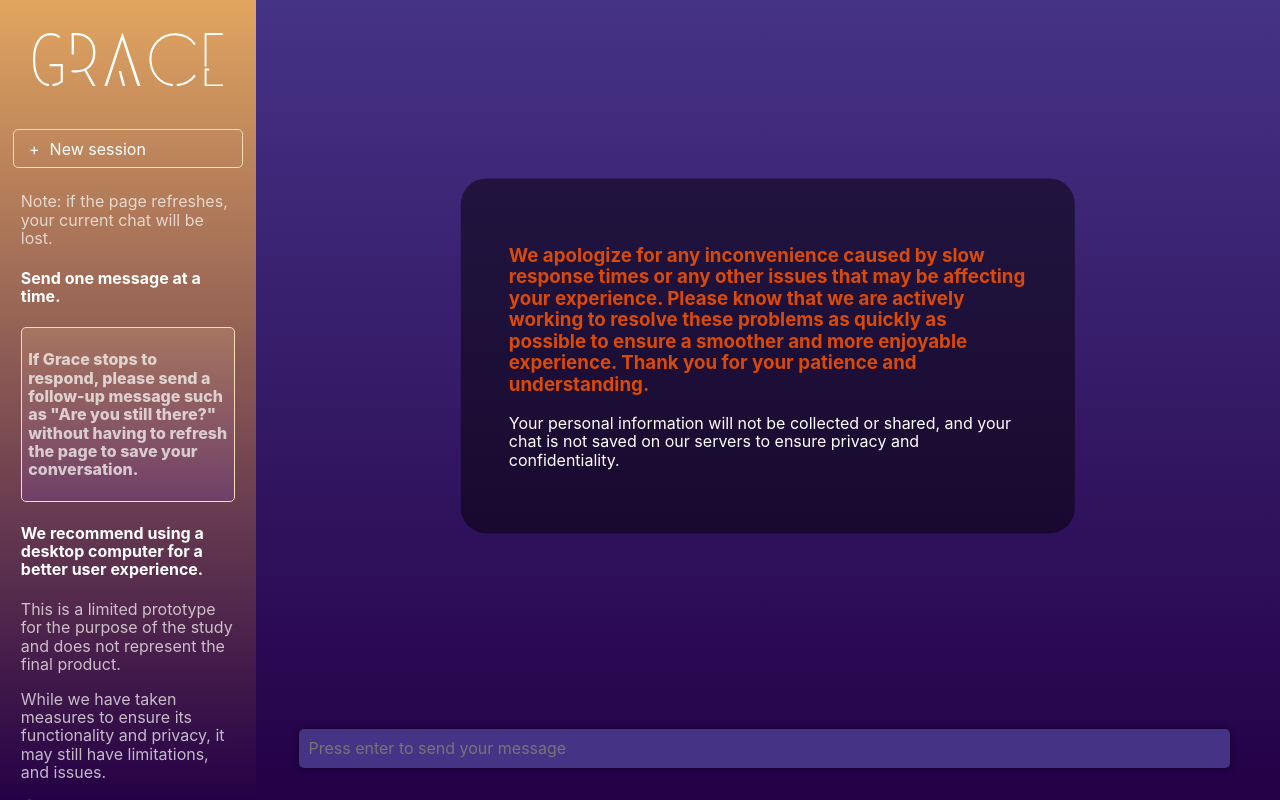
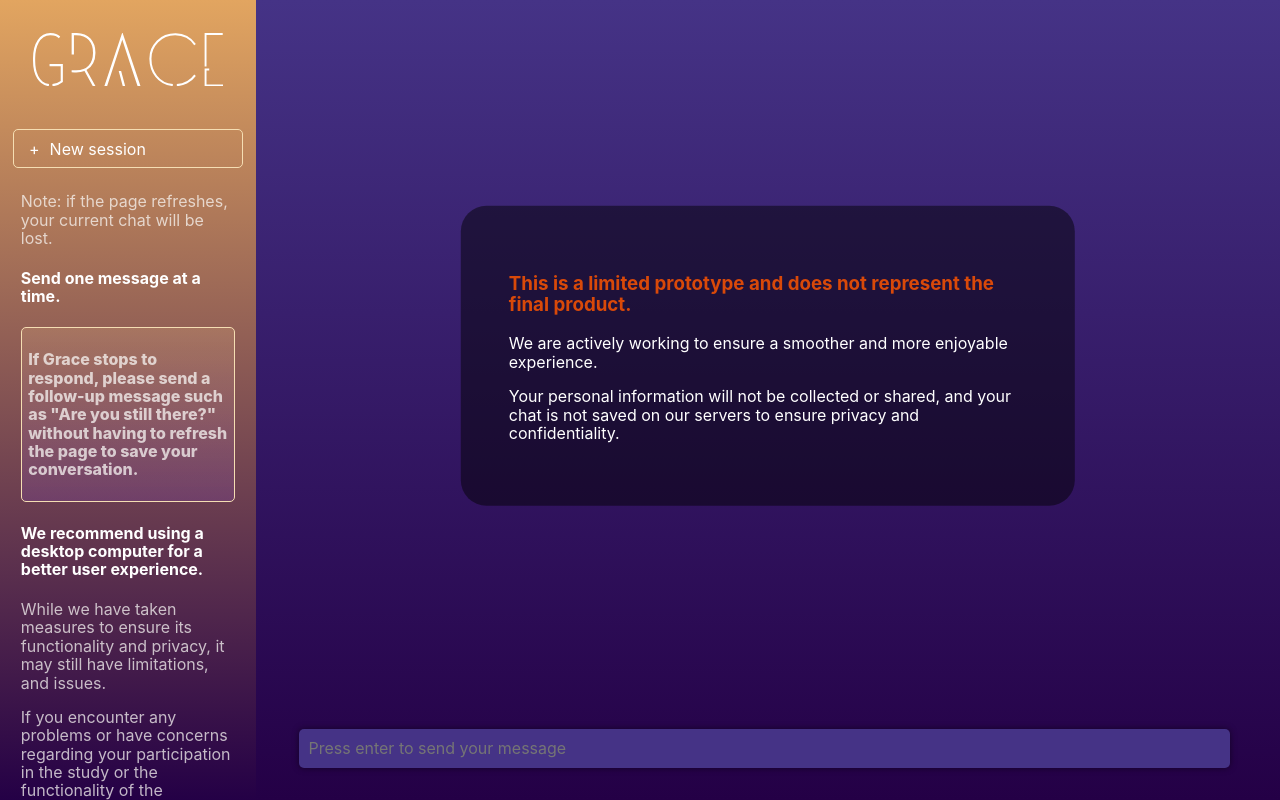
Before and after one commit to M-Ghaith/grace-prototype-v2, a React (Create React App) app in the folder client/: page / in a window 1280 px wide. Built offline with nearby package versions, Linux system fonts and the light colour scheme.

Commit message:
updated ux

```diff
--- a/client/src/App.js
+++ b/client/src/App.js
@@ -25,12 +25,13 @@ function App() {
     await setChatLog(updateChatLog);
     await setInput("");
 
+    const delay = Math.floor(Math.random() * 1500)+500;
     setTimeout(()=>{
       setIsTyping(true);
-    }, 400);
+    }, delay);
 
     try {
-      const response = await fetch("https://grace-prototype.onrender.com/", {
+      const response = await fetch("https://grace-prototype.onrender.com", {
         method: "POST",
         headers: {
           "Content-Type": "application/json"
@@ -42,7 +43,11 @@ function App() {
       const data = await response.json();
       const assistantMessage = { role: "assistant", content: data.message.content};
       const updatedChatLogWithAssistantMessage = [...updateChatLog, assistantMessage];
-      await setChatLog(updatedChatLogWithAssistantMessage);
+      const delay = Math.max(500, assistantMessage.content.length * 5);
+      setTimeout(() => {
+        setChatLog(updatedChatLogWithAssistantMessage);
+        setIsTyping(false);
+      }, delay);
     } catch (error) {
       console.error("React: API connection failed.");
       setIsTyping(false); // Set typing indicator to false after API call is completed
@@ -53,7 +58,6 @@ function App() {
       await setChatLog(updatedChatLogWithError);
       return;
     }
-    setIsTyping(false);
   }
 
   useEffect(() => {
@@ -74,7 +78,6 @@ function App() {
           <h4>Send one message at a time.</h4>
           <div className='letop'><p>If Grace stops to respond, please send a follow-up message such as "Are you still there?" without having to refresh the page to save your conversation.</p></div>
           <h4>We recommend using a desktop computer for a better user experience.</h4>
-          <p>This is a limited prototype for the purpose of the study and does not represent the final product.</p>
           <p>While we have taken measures to ensure its functionality and privacy, it may still have limitations, and issues.</p>
           <p>If you encounter any problems or have concerns regarding your participation in the study or the functionality of the prototype, please do not hesitate to contact us.</p>
           <a href='info@grace-ai.co'>info@grace-ai.co</a>
@@ -83,7 +86,9 @@ function App() {
       <section className="chatbox" ref={chatBoxRef}>
       {chatLog.length === 0 && (
         <div className="empty-chat">
-          <h3>We apologize for any inconvenience caused by slow response times or any other issues that may be affecting your experience. Please know that we are actively working to resolve these problems as quickly as possible to ensure a smoother and more enjoyable experience. Thank you for your patience and understanding.</h3>
+          <div className="grace_logo"></div>
+          <h3>This is a limited prototype and does not represent the final product.</h3>
+          <p>We are actively working to ensure a smoother and more enjoyable experience.</p>
           <p>Your personal information will not be collected or shared, and your chat is not saved on our servers to ensure privacy and confidentiality.</p>
         </div>
         )}
```
